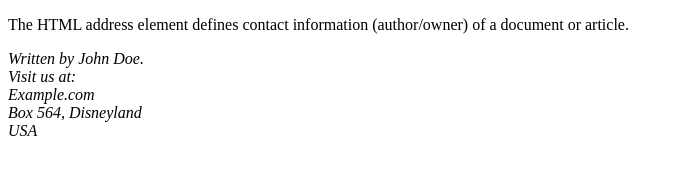
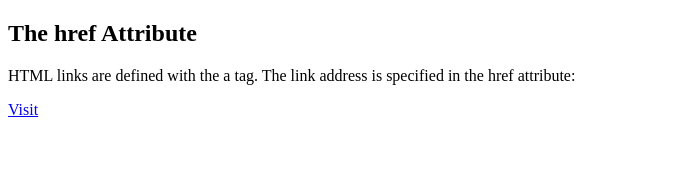
Before and after one commit to MariamAkophovi/first-lesson, a plain HTML site: page index.html in a window 1280 px wide. Shown: the whole page, without its empty margins (0-681 px from the left). Drawn offline with Linux system fonts and the light colour scheme.

Commit message:
attribute

```diff
--- a/index.html
+++ b/index.html
@@ -1,16 +1,12 @@
 <!DOCTYPE html>
 <html>
-    <body>
+<body>
 
-        <p>The HTML address element defines contact information (author/owner) of a document or article.</p>
+<h2>The href Attribute</h2>
 
-        <address>
-            Written by John Doe.<br>
-            Visit us at:<br>
-            Example.com<br>
-            Box 564, Disneyland<br>
-            USA
-        </address>
+<p>HTML links are defined with the a tag. The link address is specified in the href attribute:</p>
 
-    </body>
+<a href="https://www.google.com">Visit</a>
+
+</body>
 </html>
```
